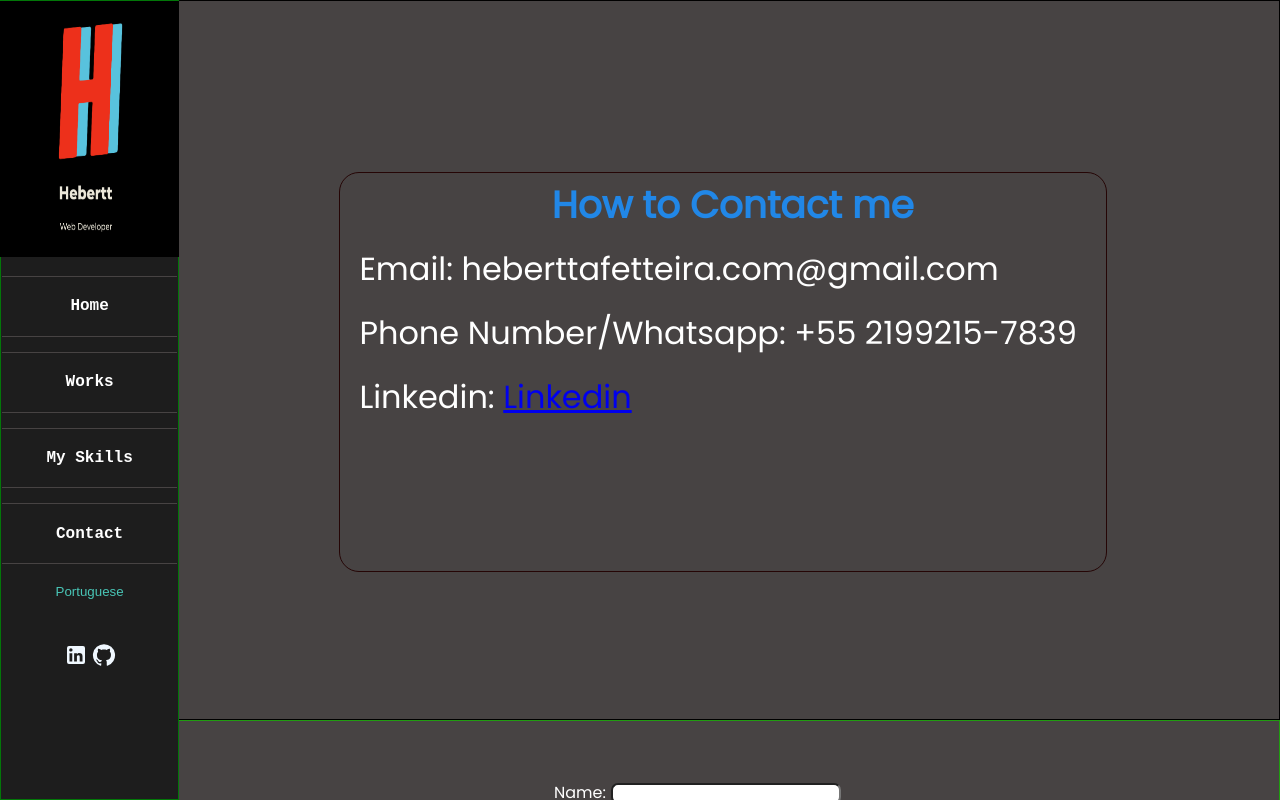
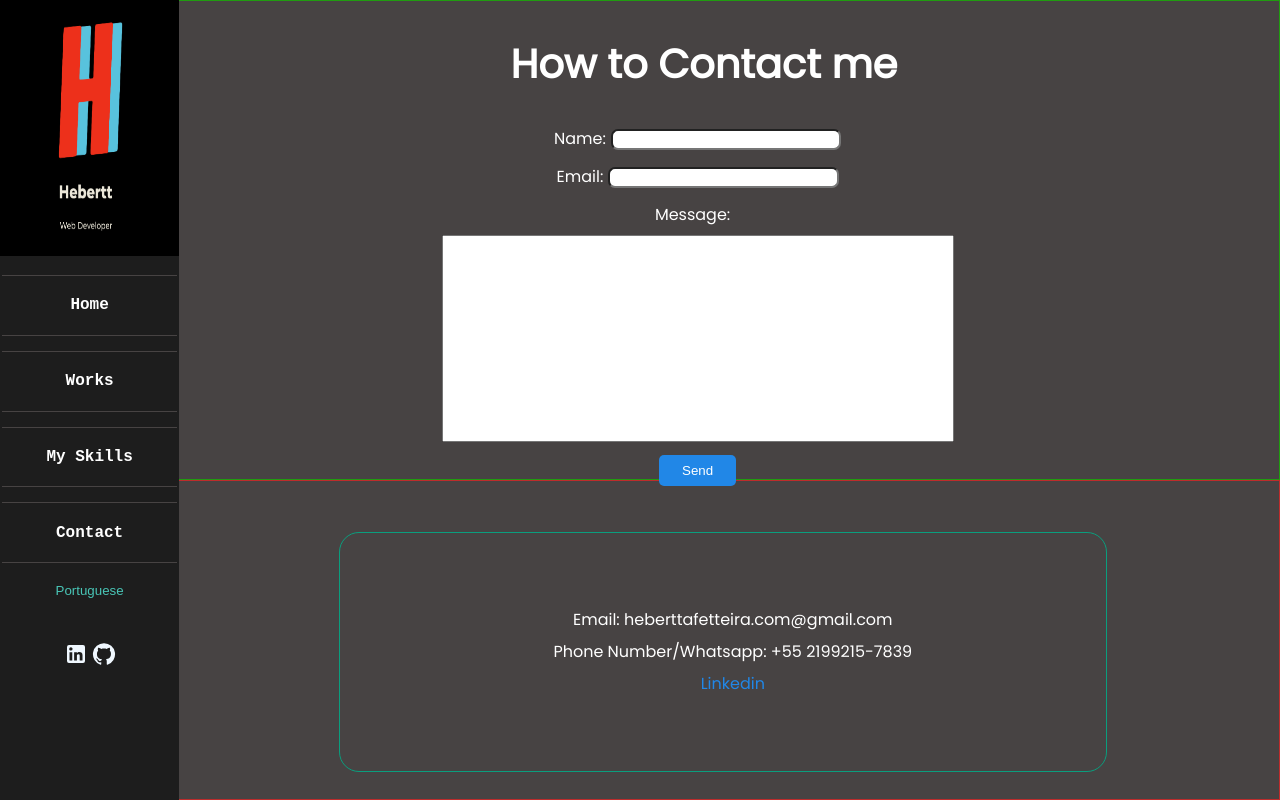
Before and after one commit to Kamui-Hebertt/Kamui-Hebertt.Portifolio, a React (Create React App) app in the folder my-app/: page /contact in a window 1280 px wide. Shown: the top 800 px of the page. Built offline with nearby package versions, Linux system fonts and the light colour scheme.

Commit message:
feat:contact alignment

```diff
--- a/my-app/src/pages/Contact.js
+++ b/my-app/src/pages/Contact.js
@@ -60,18 +60,9 @@ function Contact () {
             <div  >
                 <SideBar />
           {loading ? <Loading /> : (
-          <><main className="contact">
-                <div className="textC">
-                  <h3>{english ? "How to Contact me" : "Como me contatar"}</h3>
-                  <p>Email: heberttafetteira.com@gmail.com</p>
-                  <p>{english ? "Phone Number/Whatsapp: +55 2199215-7839" : "Telefone/Whatsapp: +55 2199215-7839"}</p>
-
-                  Linkedin: <a href="https://www.linkedin.com/in/hebertt-nascimento/" target="_blank" rel="noreferrer"> Linkedin </a>
-                </div>
-
-
-              </main>
+          <>
               <div className="form">
+             <h3>{english ? "How to Contact me" : "Como me contatar"}</h3>
                   <form className="formMain" onSubmit={handleSubmit}>
                     <div>
                       <label htmlFor="name" className="nameL">{english ?"Name:" : "Nome:"}</label>
@@ -106,7 +97,21 @@ function Contact () {
                     </div>
                     <button type="submit" className="sendBtn">{english ?"Send" : "Enviar"}</button>
                   </form>
-                </div></>
+                </div>
+                <main className="contact">
+                <div className="textC">
+
+                  <p>Email: heberttafetteira.com@gmail.com</p>
+                  <p>{english ? "Phone Number/Whatsapp: +55 2199215-7839" : "Telefone/Whatsapp: +55 2199215-7839"}</p>
+
+                   <a href="https://www.linkedin.com/in/hebertt-nascimento/" target="_blank" rel="noreferrer"> Linkedin </a>
+                </div>
+
+
+              </main>
+
+
+                </>
             ) }
            {loading ? null : (<Footer />) }
 
--- a/my-app/src/pages/Projects.js
+++ b/my-app/src/pages/Projects.js
@@ -50,7 +50,7 @@ function Projects() {
 
           </div>}
 
-          {<div className="pro">
+          {<div className="pro2">
 
           {project.length > 0 && project.slice(3,6).map((obj) => <Card key={obj.id} project={obj} />)}
 
--- a/my-app/src/service/api.js
+++ b/my-app/src/service/api.js
@@ -28,16 +28,16 @@ export const project = [
   },
 
   {
-    id: 1,
-    name: 'Trivia',
-    descPt: 'Trivia Game',
-    photo1: 'https://uploaddeimagens.com.br/images/004/316/576/full/trivia.png?1674863071',
-    photo2: 'https://uploaddeimagens.com.br/images/004/352/507/full/Screenshot_%28231%29.png?1676312376',
-    photo3: 'https://uploaddeimagens.com.br/images/004/352/523/full/Screenshot_%28233%29.png?1676312633',
-    url: 'https://trivia-project-redux.vercel.app/',
+    id: 4,
+    name: 'Pokedex',
+    descPt: 'Pokedex prokect',
+    photo1: 'https://uploaddeimagens.com.br/images/004/354/137/full/Screenshot_%28250%29.png?1676412067',
+    photo2: 'https://uploaddeimagens.com.br/images/004/354/137/full/Screenshot_%28250%29.png?1676412067',
+    photo3: 'https://uploaddeimagens.com.br/images/004/354/137/full/Screenshot_%28250%29.png?1676412067',
+    url: 'https://pokedex-redux-theta.vercel.app/',
   },
   {
-    id: 2,
+    id: 5,
     name: 'Recipe App',
     description: '',
     photo1: 'https://uploaddeimagens.com.br/images/004/316/589/full/3ebdbf24-b778-4848-bac5-889519778124.png?1674864175',
@@ -46,7 +46,7 @@ export const project = [
     url: 'https://recipe-app-react-jade.vercel.app/',
   },
   {
-    id: 3,
+    id: 6,
     name: 'Trybe Wallet',
     description: '',
     photo1: 'https://uploaddeimagens.com.br/images/004/316/597/full/2935644d-e08d-4cf4-bf81-ba23e7376598.png?1674864981',
--- a/my-app/src/styles/_contact.scss
+++ b/my-app/src/styles/_contact.scss
@@ -1,29 +1,33 @@
 
 
 .contact {
-  border: 1px solid black;
-  height: 90vh;
+  border: 1px solid rgb(189, 44, 44);
+  height: 40vh;
   display: flex;
   justify-content: center;
   align-items: center;
-  font-size: 2rem;
+  font-size: 1rem;
+
   font-family:'Poppins' , 'Arial Narrow', Arial, sans-serif
 }
 
 .textC {
-  border: 1px solid rgb(37, 5, 5);
+  display: flex;
+  justify-content: center;
+  flex-direction: column;
+  align-items: center;
+  border: 1px solid rgb(10, 158, 126);
   border-radius: 20px;
-  line-height: 4rem;
+  line-height: 2rem;
   margin-left: 13vw;
-width: 60vw;
-height: 50vh;
-color: $whiteLetter;
-margin-top: 3vh;
-padding-left: 1.5vw;}
+  width: 60vw;
+  height: 30vh;
+  color: $whiteLetter;
+  margin-top: 3vh;
+  padding-left: 1.5vw;}
 
-.textC > h3{
+.textC > a{
   color: $blueborder;
 
- display: flex;
- justify-content: center;
+text-decoration: none;
 }
--- a/my-app/src/styles/_formContact.scss
+++ b/my-app/src/styles/_formContact.scss
@@ -5,7 +5,16 @@
   align-items: center;
   justify-content: center;
   gap: 4vh;
+  flex-direction: column;
 
+}
+.form > h3 {
+  color:$whiteLetter;
+  font-family: "Poppins";
+  font-size: 40px;
+
+  margin-top: 5vh;
+  margin-left: 10vw;
 }
 
 .name {
@@ -17,7 +26,6 @@ width: 18vw;
 .email {
   height: 2.7vh;
   width: 18vw;
-
 }
 
 .textMessage {
@@ -33,6 +41,13 @@ width: 18vw;
   color: $whiteLetter;
   background-color: $blueborder;
   border: none;
+  transition: 2s;
+}
+
+.sendBtn:hover {
+opacity: 0.5;
+cursor:pointer;
+
 }
 .formMain  input {
   border-radius: 7px;
--- a/my-app/src/styles/_layout2.scss
+++ b/my-app/src/styles/_layout2.scss
@@ -78,7 +78,7 @@ margin-left: 1vw;
   width: 20vw ;
 }
 .links {
-  border: 1px solid rgb(2, 119, 8);
+
   width: 20vw;
 }
 
--- a/my-app/src/styles/main.css
+++ b/my-app/src/styles/main.css
@@ -72,7 +72,6 @@ body {
 }
 
 .links {
-  border: 1px solid rgb(2, 119, 8);
   width: 20vw;
 }
 
@@ -385,7 +384,6 @@ body {
 }
 
 .container {
-  border: 1px solid rgb(240, 26, 176);
   margin-left: 17vw;
   height: 110vh;
   width: 80vw;
@@ -416,7 +414,7 @@ body {
   text-align: left;
   font-size: 22px;
   margin-left: 3vw;
-  margin-top: 18vh;
+  margin-top: 7vh;
   text-align: center;
   line-height: 32px;
 }
@@ -462,7 +460,6 @@ body {
 .skills {
   display: flex;
   width: 35vw;
-  border: 1px solid black;
 }
 
 .titleSkills {
@@ -621,6 +618,16 @@ body {
   margin-left: 10vw;
 }
 
+.pro2 {
+  margin-top: 10vh;
+  width: 30vw;
+  height: 150vh;
+  gap: 30px;
+  display: flex;
+  flex-direction: column;
+  margin-left: 10vw;
+}
+
 .projectImg {
   width: 15vw;
   height: 20vh;
@@ -762,6 +769,14 @@ body {
     opacity: 1;
   }
 }
+.projectLink {
+  margin-top: 5px;
+}
+
+.projectLink > a {
+  color: #fff;
+}
+
 .about {
   width: 80vw;
   border: 2px solid rgb(201, 12, 12);
@@ -832,35 +847,38 @@ body {
 }
 
 .contact {
-  border: 1px solid black;
-  height: 90vh;
+  border: 1px solid rgb(189, 44, 44);
+  height: 40vh;
   display: flex;
   justify-content: center;
   align-items: center;
-  font-size: 2rem;
+  font-size: 1rem;
   font-family: "Poppins", "Arial Narrow", Arial, sans-serif;
 }
 
 .textC {
-  border: 1px solid rgb(37, 5, 5);
+  display: flex;
+  justify-content: center;
+  flex-direction: column;
+  align-items: center;
+  border: 1px solid rgb(10, 158, 126);
   border-radius: 20px;
-  line-height: 4rem;
+  line-height: 2rem;
   margin-left: 13vw;
   width: 60vw;
-  height: 50vh;
+  height: 30vh;
   color: #fff;
   margin-top: 3vh;
   padding-left: 1.5vw;
 }
 
-.textC > h3 {
+.textC > a {
   color: #2187e7;
-  display: flex;
-  justify-content: center;
+  text-decoration: none;
 }
 
-.card1 {
-  height: 20vh;
+.card {
+  border: 1px solid black;
 }
 
 .card1:hover {
@@ -872,16 +890,23 @@ body {
   border-radius: 17px;
 }
 
+.card1:nth-child(3) {
+  width: 30vw;
+  margin-top: 5vh;
+  border-radius: 17px;
+}
+
 .maincar {
   width: 20vw;
   height: 100vh;
 }
 
 .carAll {
+  border: 1px solid black;
   padding-top: 5vh;
   padding-left: 2vw;
   width: 100vw;
-  height: 160vh;
+  height: 170vh;
   display: flex;
   justify-content: center;
 }
@@ -908,6 +933,15 @@ body {
   align-items: center;
   justify-content: center;
   gap: 4vh;
+  flex-direction: column;
+}
+
+.form > h3 {
+  color: #fff;
+  font-family: "Poppins";
+  font-size: 40px;
+  margin-top: 5vh;
+  margin-left: 10vw;
 }
 
 .name {
@@ -933,6 +967,12 @@ body {
   color: #fff;
   background-color: #2187e7;
   border: none;
+  transition: 2s;
+}
+
+.sendBtn:hover {
+  opacity: 0.5;
+  cursor: pointer;
 }
 
 .formMain input {
```
Also changed, not shown: my-app/src/styles/_cards.scss (+15 -6 lines), my-app/src/styles/_projects.scss (+24 -0 lines), my-app/src/styles/_skillBars.scss (+6 -7 lines), 1 other file (tests, documents, lock files or other folders).
